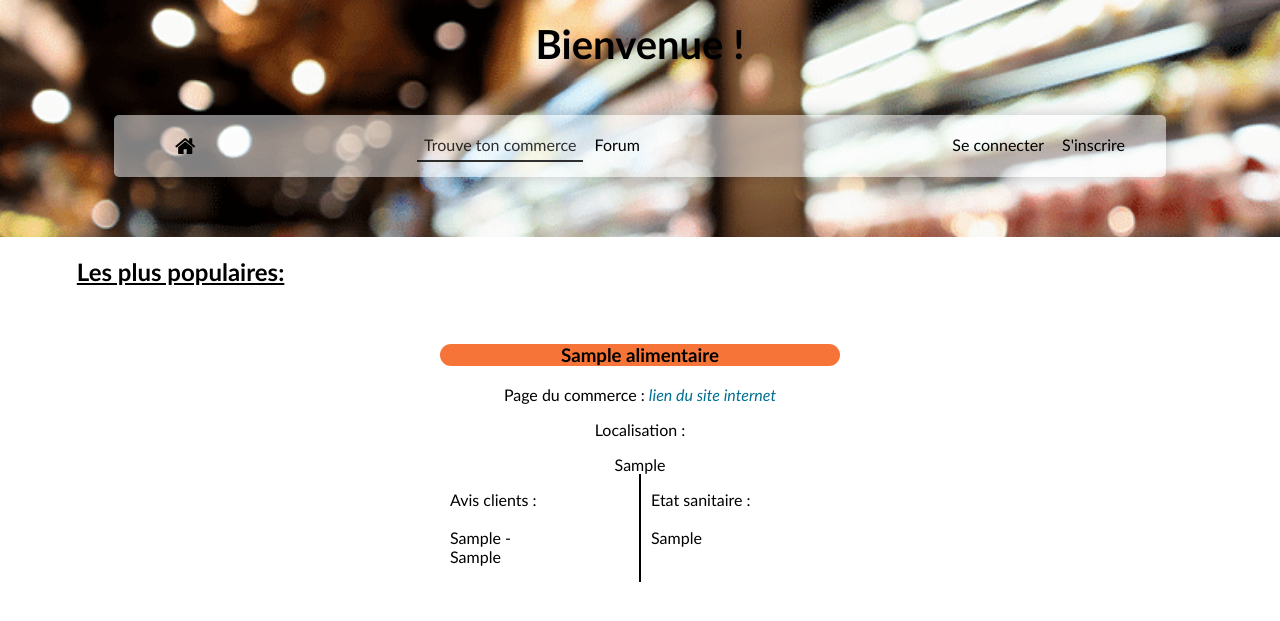
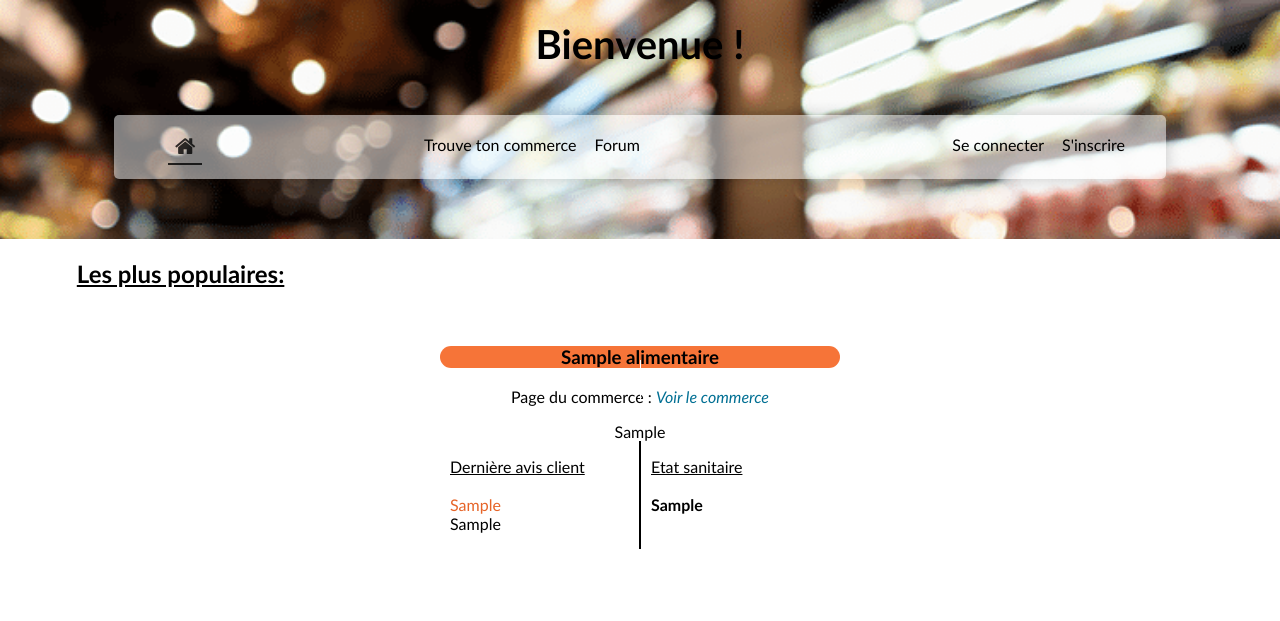
Before and after one commit to BaptisteNauguier/Projet_L3_CA, a PHP site: page / in a window 1280 px wide. Shown: the top 621 px of the page. Run offline with PHP 8.4, Linux system fonts and the light colour scheme; tables that the repository leaves empty or names only in its code hold one stand-in row (values such as "Sample post").

Commit message:
ajout de quelques conditions php

```diff
--- a/Projet_Commerces_Alimentaires/index.php
+++ b/Projet_Commerces_Alimentaires/index.php
@@ -3,7 +3,8 @@
 <html>
 
     <head>
-        <meta charset="utf-8">
+        <meta name="viewport" content="width=device-width, initial-scale=1">
+		<meta http-equiv="Content-Type" content="text/html; charset=UTF-8" />
         <link href="css/style.css" rel="stylesheet">
     	<link rel="stylesheet" href="https://cdnjs.cloudflare.com/ajax/libs/font-awesome/4.7.0/css/font-awesome.min.css"> <!-- simbole de searchbar -->
 
@@ -29,24 +30,24 @@
 			<div class="col-1">
 				<ul class="navbar-ul">
 					<li class="nav-item">
-                            <a class="nav-link" href="index.php"><i class="fa fa-home"></i></a>
+						<a class="nav-link active" href="#"><i class="fa fa-home"></i></a>
 					</li>
 				</ul>
 			</div>
 			<div class="col-2 text-center">
 				<ul class="navbar-ul">
 					<li class="nav-item">
-                            <a class="nav-link active" href="trouve/index.php">Trouve ton commerce</a>
+						<a class="nav-link" href="trouve/">Trouve ton commerce</a>
 					</li>
 					<li class="nav-item">
-                            <a class="nav-link" href="forum/index.php">Forum</a>
+						<a class="nav-link" href="forum/">Forum</a>
 					</li>
 					<?php if(isset($_SESSION['utilisateur'])) { ?>
 					<li class="nav-item">
 						<a class="nav-link" href="historique/historique.php">Historique</a>
 					</li>
 					<li class="nav-item">
-                            <a class="nav-link" href="historique/historique.php">Favori</a>
+						<a class="nav-link" href="favori/">Favori</a>
 					</li>
 					<?php  } ?>
 				</ul>
@@ -57,6 +58,7 @@
 					<li class="nav-item dropdown">
 						<a class="nav-link dropbtn" href="#">Bienvenue <?php echo $_SESSION['utilisateur']['pseudo'] ?> ▼</a>
 						<div class="dropdown-content">
+								<a href='session/profil.php'>Mon profil</a>
 								<a href='session/deconnexion.php'>Se deconnecter</a>
 						</div>
 					</li>
@@ -72,6 +74,7 @@
 			</div>
     </nav>
 	<!-- FIN MENU -->
+
         </header>
         <h2 id="t2-index">
             Les plus populaires:
@@ -84,39 +87,44 @@
 
                     while ($r_id = $id -> fetch()) {
 
-                        $donnee = $bdd -> query('Select DISTINCT commerce_alimentaire.nom_etablissement, commerce_alimentaire.coordonnee, commerce_alimentaire.niveau_sanitaire, forum_ca.avis, lien_map.lien, utilisateurs_inscrit.pseudo
-                                                FROM forum_ca, commerce_alimentaire, lien_map, utilisateurs_inscrit
-                                                WHERE forum_ca.id_commerce=commerce_alimentaire.id_commerce
-                                                AND lien_map.id_commerce=commerce_alimentaire.id_commerce
-                                                AND utilisateurs_inscrit.id_UI=forum_ca.id_UI
+                        $donnee = $bdd -> query('Select DISTINCT commerce_alimentaire.id_commerce, commerce_alimentaire.nom_etablissement, commerce_alimentaire.coordonnee, commerce_alimentaire.niveau_sanitaire, lien_map.lien
+												FROM commerce_alimentaire, lien_map
+												WHERE lien_map.id_commerce=commerce_alimentaire.id_commerce
 												AND commerce_alimentaire.id_commerce='.$r_id['id_commerce'].'
-                                                Limit 1'); /* importation des données */
+                                                '); /* importation des données */
 
 
                         while ($r_donnee = $donnee -> fetch()) {
+							$commentaire = $bdd -> query('SELECT * FROM commerce_alimentaire ca
+													INNER JOIN forum_ca fo ON fo.id_commerce = ca.id_commerce
+													INNER JOIN utilisateurs_inscrit ui ON ui.id_UI = fo.id_UI
+													WHERE ca.id_commerce='.$r_donnee['id_commerce'].'
+													ORDER BY id_forum DESC LIMIT 1');
+							$r_commentaire = $commentaire -> fetch();
 
+							$c_commentaire = $commentaire->rowCount();
                             echo
                             '
                             <div class="plus-pop"><h3>'.$r_donnee['nom_etablissement'].'</h3>
                             <p> Page du commerce :
-                            <a href="page_commerce/page_commerce.php?id_commerce='.$r_id['id_commerce'].'"> lien du site internet </a> </p>
-                            <p> Localisation : </p>
+                            <a href="page_commerce/page_commerce.php?id_commerce='.$r_donnee['id_commerce'].'">Voir le commerce</a> </p>
                             '.$r_donnee['lien'].'
                             <div class="block">
                             <div class="avis">
-                            <p> Avis clients : </br></br>'
-                            .$r_donnee['pseudo'].' - </br>'
-                            .$r_donnee['avis'].'</p>
+                            <p> <span class="underline"> Dernière avis client</span><br><br>';
+							if($c_commentaire > 0){ ?>
+								<span class="nom-date"> <?php echo $r_commentaire['pseudo'] ?></span> </br>
+                            <?php echo $r_commentaire['avis'] ?></p>
+							<?php }else echo "Pas encore d'avis" ?>
                             </div>
+							<div class="line"></div>
                             <div class="etat">
-                            <p> Etat sanitaire : </br></br>'
-                            .$r_donnee['niveau_sanitaire'].'</p>
+                            <p> <span class="underline"> Etat sanitaire </span><br><br>
+							<b><?php echo $r_donnee['niveau_sanitaire'] ?></b></p>
                             </div>
                             </div>
                             </div>
-                            '
-                            ;
-
+					<?php
                         }
                         $donnee -> closeCursor();
 
```
Lines whose indentation alone changed are shown as unchanged.
